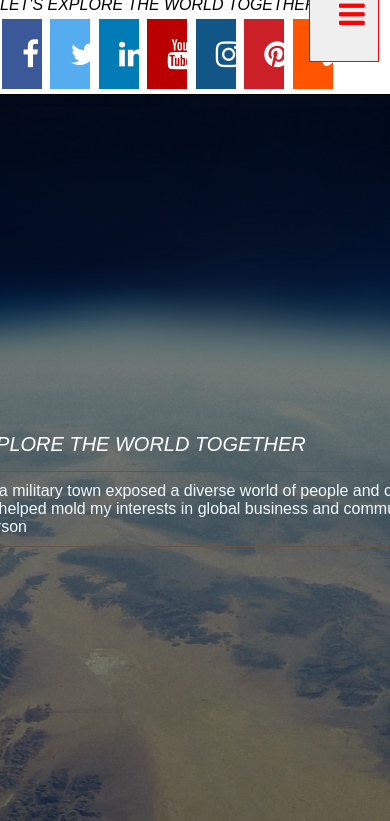
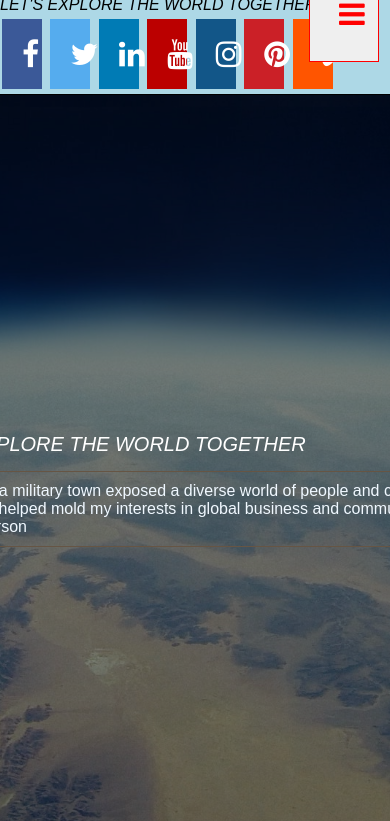
Before and after one commit to TVHM/final, a plain HTML site: page index.html in a window 390 px wide. Shown: the part 47-868 px from the top of the page. Drawn offline with nearby package versions, Linux system fonts and the light colour scheme; a web font is replaced by a local one.

Commit message:
Update index.html

```diff
--- a/index.html
+++ b/index.html
@@ -10,6 +10,10 @@
 		<style>
 			 @import url("https://use.typekit.net/xpd8mqm.css");
 /* assign font for <blockquote>*/
+@media only screen and (max-width: 600px) {
+  body {
+    background-color: lightblue;
+  }
 			#hero{
 				background: url(assets/img/earth-space-cosmos-5439.jpg );
 				background-size: cover;
```
